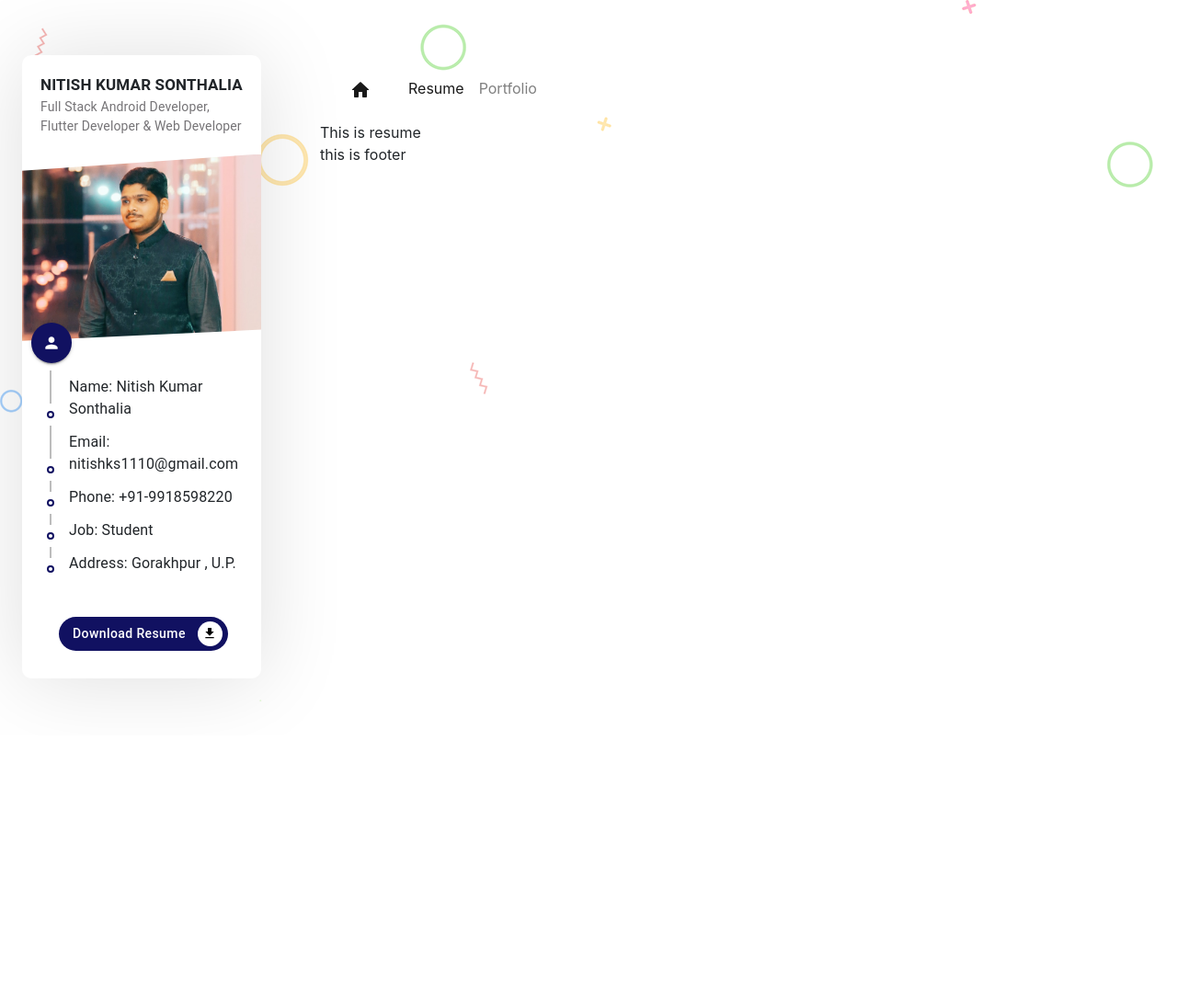
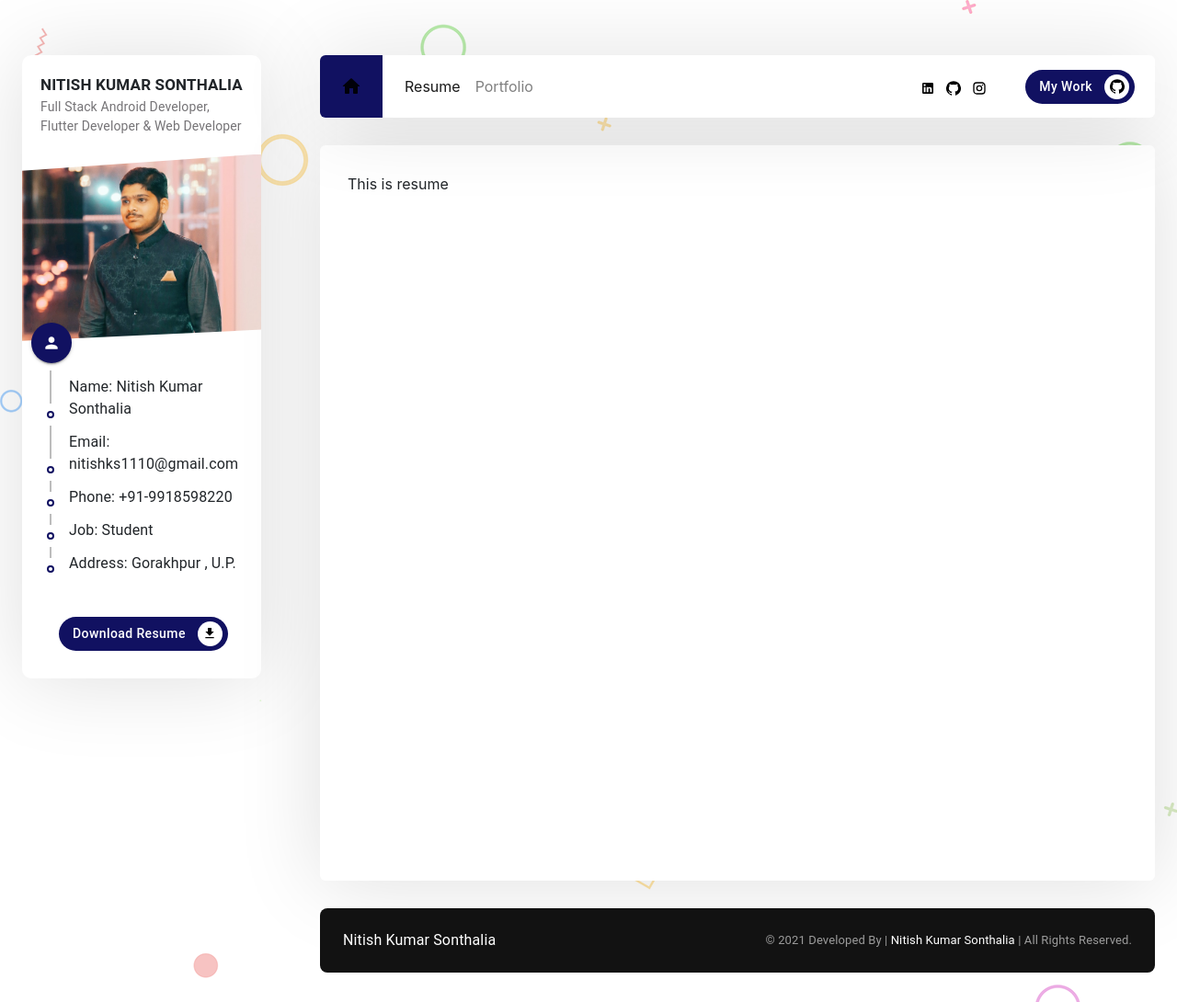
Before and after one commit to nitish-rider/Portfolio, a React (Create React App) app: page / in a window 1280 px wide. Shown: the whole page at 92% size. Before the commit the page ends 800 px from the top, so only its background shows below. Built offline with nearby package versions, Linux system fonts and the light colour scheme.

Commit message:
Navigation bar, Footter, body shadow added

```diff
--- a/src/App.css
+++ b/src/App.css
@@ -10,8 +10,47 @@
 .top_60{
     margin-top: 60px !important;
 }
+.top_30{
+    margin-top: 30px !important;
+}
+.mb_20{
+    margin-top: 20px !important;
+}
+.p_30{
+    padding: 30 !important;
+}
+.pb_45{
+    padding-bottom: 45px !important;
+}
 @media (max-width:991px){
     .top_60{
         margin-top: 30px !important;
     }
 }
+.main-content{
+    background-color:white !important;
+    min-height: 100vh !important;
+    border-radius:6px !important;
+    margin-bottom: 30px !important;
+    padding:30px !important;
+}
+.section_title{
+    position:relative;
+    display:inline-block;
+    padding: 0 3px !important;
+}
+.section_title .section_title_text {
+    font-size:18px;
+    font-weight: 600;
+    position: relative;
+    margin: 0;
+}
+.section_title span {
+    position: absolute;
+    height:7px;
+    width:100%;
+    bottom: 0;
+    opacity: 0.7;
+    left: 0;
+    background-color:var(--main-color);
+}
--- a/src/App.js
+++ b/src/App.js
@@ -1,20 +1,19 @@
-import React from 'react';
-import { Container , Grid } from '@material-ui/core';
+import React from "react";
+import { Container, Grid } from "@material-ui/core";
 
-import Profile from './Components/Profile/Profile'
-import Header from './Components/Header/Header'
-import Footer from './Components/Footer/Footer'
-import Portfolio from './Pages/Portfolio/Portfolio'
-import Resume from './Pages/Resume/Resume'
+import Profile from "./Components/Profile/Profile";
+import Header from "./Components/Header/Header";
+import Footer from "./Components/Footer/Footer";
+import Portfolio from "./Pages/Portfolio/Portfolio";
+import Resume from "./Pages/Resume/Resume";
 
-import {BrowserRouter as Router , Switch ,Route} from 'react-router-dom'
+import { BrowserRouter as Router, Switch, Route } from "react-router-dom";
 
-import './App.css';
+import "./App.css";
 
 function App() {
-  return (
-
-    <Container className={"top_60"}>
+    return (
+        <Container className={"top_60"}>
             <Grid container spacing={8}>
                 <Grid item xs={12} sm={12} md={4} lg={3}>
                     <Profile />
@@ -23,7 +22,9 @@ function App() {
 
                     <Router>
                     <Header />
-                        <Switch>
+
+                    <div className="main-content container_shadow">
+                    <Switch>
                             <Route path="/portfolio">
                                 <Portfolio />
                             </Route>
@@ -32,13 +33,15 @@ function App() {
                                 <Resume />
                             </Route>
                         </Switch>
+
+                    </div>
+
                     </Router>
                     <Footer />
                 </Grid>
             </Grid>
         </Container>
-
-  );
+    );
 }
 
 export default App;
--- /dev/null
+++ b/src/Components/Footer/Footer.css
@@ -0,0 +1,20 @@
+.footer{
+    background-color:#121212;
+    color: white;
+    display: flex;
+    flex-wrap: wrap;
+    align-items: center;
+    justify-content:space-between;
+    min-height: 70px !important;
+    border-radius:8px !important;
+    padding:20px 25px !important;
+}
+.footer .footer_copyright{
+    font-size:small !important;
+    text-align: end !important;
+    color: #9c9c9c;
+}
+.footer .footer_copyright > a {
+    text-decoration: none !important;
+    color: white !important;
+}
--- a/src/Components/Footer/Footer.js
+++ b/src/Components/Footer/Footer.js
@@ -1,9 +1,20 @@
-import React from 'react'
+
+import React from 'react';
+import './Footer.css';
+import { Typography } from "@material-ui/core";
+import resumeDetails from '../../utils/resumeDetails';
 
 const Footer = () => {
     return (
-        <div>
-            this is footer
+        <div className="footer">
+            <div className="footer_left">
+                <Typography className= "footer_name">{resumeDetails.name}</Typography>
+            </div>
+            <div className="footer_right">
+               <Typography className= "footer_copyright">
+                    © 2021 Developed By | <a href="/" target="_blank">Nitish Kumar Sonthalia</a> | All Rights Reserved.
+               </Typography>
+            </div>
         </div>
     )
 }
--- /dev/null
+++ b/src/Components/Header/Header.css
@@ -0,0 +1,51 @@
+.header{
+    margin-bottom: 30px !important;
+    background-color: white !important;
+    padding:0 22px 0 0 !important;
+    border-radius:6px !important;
+    box-shadow: 0px 2px 92px 0px rgba(0, 0, 0, 0.13) !important;
+    /* margin-right: 100px !important; */
+}
+.header .header_navlink{
+    padding:0 !important;
+}
+.header .header_link{
+    font-weight: bold !important;
+    color: darkslategray !important;
+}
+
+/* .header .header_link_active{
+    font-weight: 900 !important;
+    font-weight: bold !important;
+    color: var(--main-color) !important;
+} */
+.navbar-light .navbar-nav .nav-link:hover{
+    color: var(--main-color) !important;
+    /* font-weight:bold !important; */
+}
+.navbar-light .navbar-nav .nav-link:focus{
+    font-weight: 700 !important;
+    /* font-weight: bold !important; */
+    color: var(--main-color) !important;}
+
+.header .header_home{
+    background-color:var(--main-color);
+    padding:22px !important;
+    display: flex !important;
+    justify-content: center !important;
+    align-items: center !important;
+    border-top-left-radius: 6px !important;
+    border-bottom-left-radius: 6px !important;
+}
+.header .header_left {
+    margin-right: auto !important;
+}
+.header .header_right{
+    display: flex !important;
+    align-items: center !important;
+}
+.header .header_right > a > .MuiSvgIcon-root{
+    font-size:16px !important;
+    margin-right: 12px !important;
+    color: black;
+}
--- a/src/Components/Header/Header.js
+++ b/src/Components/Header/Header.js
@@ -18,28 +18,40 @@ import {
     Facebook,
     Twitter,
     LinkedIn,
-    Github,
+
     Telegram,
 } from "@material-ui/icons";
+
+import resumeDetails from "../../utils/resumeDetails"
+import CustomButton  from "../Button/Button"
+import "./Header.css";
+import GitHubIcon from '@material-ui/icons/GitHub';
+
 
 const Header = (props) => {
     const pathName = props?.location?.pathname;
 
     return (
         <Navbar expand="lg" sticky='top' className="header">
-            <Nav.Link as={NavLink} to="/">
+            <Nav.Link as={NavLink} to="/" className="header_navlink">
                 <Navbar.Brand className="header_home"><HomeRounded /></Navbar.Brand>
             </Nav.Link>
 
             <Navbar.Toggle />
 
             <Navbar.Collapse>
-                <Nav>
+                <Nav className="header_left">
                     <Nav.Link as={NavLink} to="/" classname={pathName == '/' ? 'header_link_active'
                     : "header_link"}>Resume</Nav.Link>
                     <Nav.Link as={NavLink} to="/portfolio" classname={pathName == '/portfolio' ?
                     'header_link_active' : "header_link"}>Portfolio</Nav.Link>
                 </Nav>
+                <div className="header_right">
+                {Object.keys(resumeDetails.social).map(key => (
+                    <a href = {resumeDetails.social[key].link} target="_blank">{resumeDetails.social[key].icon}</a>
+                ))}
+             <a href="https://github.com/nks102000" target="_blank"><CustomButton text = {'My Work'} icon = {<GitHubIcon />} /></a>
+                </div>
             </Navbar.Collapse>
         </Navbar>
     )
--- a/src/Components/Profile/Profile.js
+++ b/src/Components/Profile/Profile.js
@@ -64,7 +64,7 @@ const Profile = () => {
                 <br />
 
                 <div className = "button_container">
-                <CustomButton text = {'Download Resume'} icon = {<GetAppIcon />}  link = {""}/>
+                <a href="https://drive.google.com/file/d/1DpT10b6A6Y2gzBzo8g_m8qjaTxmQS712/view?usp=sharing" target="_blank"><CustomButton text = {'Download Resume'} icon = {<GetAppIcon />}  link = {""}/></a>
                 </div>
 
                 {/* <Button
--- /dev/null
+++ b/src/Pages/Resume/Resume.css
@@ -0,0 +1,8 @@
+/* about me */
+.aboutme_text{
+    color: darkslategray;
+    font: smaller;
+    line-height:32px !important;
+    white-space:pre-line;
+    margin-top:30px !important;
+}
--- a/src/index.css
+++ b/src/index.css
@@ -1,5 +1,6 @@
 *{
   margin: 0;
+  padding: 0;
 }
 
 
@@ -12,7 +13,7 @@ body {
   -moz-osx-font-smoothing: grayscale;
   background: #fafafa;
 
-  /* overflow: hidden; */
+  overflow-x: hidden;
   background: url('./assets/images/bg.png');
 
 }
--- a/src/utils/resumeDetails.js
+++ b/src/utils/resumeDetails.js
@@ -1,6 +1,6 @@
 import React from "react";
 
-import FacebookIcon from '@material-ui/icons/Facebook';
+// import FacebookIcon from '@material-ui/icons/Facebook';
 import LinkedInIcon from '@material-ui/icons/LinkedIn';
 import GitHubIcon from '@material-ui/icons/GitHub';
 import InstagramIcon from '@material-ui/icons/Instagram';
@@ -36,4 +36,5 @@ export default {
             icon : <InstagramIcon />,
         },
     },
+    about: 'Hello guys, this is Ashish Kumar Mishra. I am an earnest techie  with keen interest in every new updates that come up    everyday. I love being hardworking and dedicated to whatever I take up as a task. Web development attracts me the most. And I also have some basic idea in android. Apart from that I also have knowledge on SEO.The last one year has been an amazing experience.\n\nThe journey of my BTech years has started with these new experiences and I felt a keen interest growing in me. Getting to learn these things have always been worth it. But this is just the beginning. I am always brushing up my skills more to attain perfection. Looking forward to gather more knowledge and being more accurate in my field.'
 };
```
